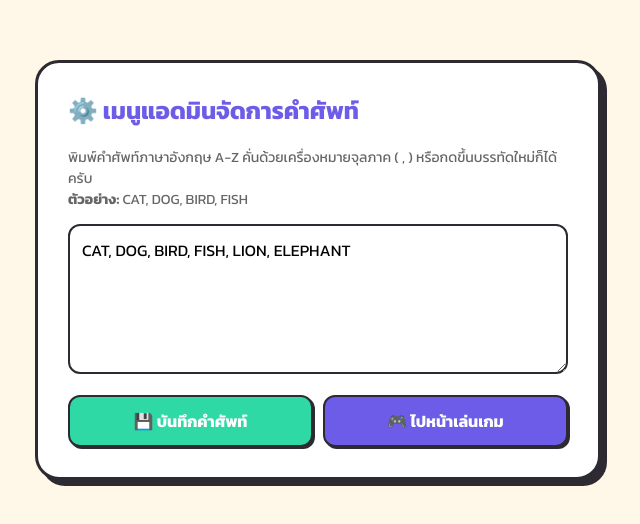
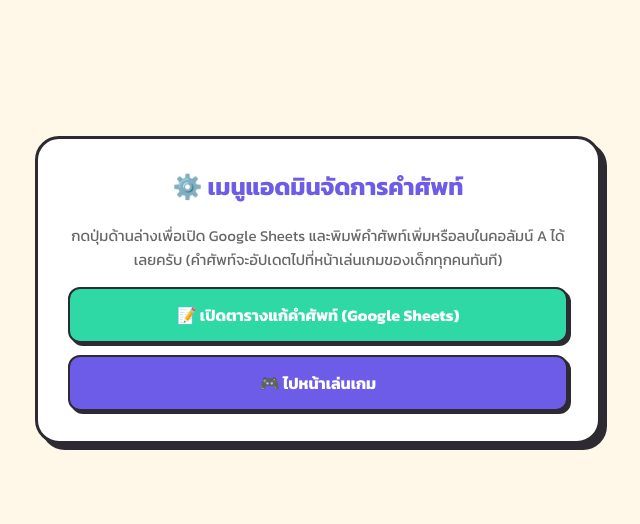
Before and after one commit to Meszeder/Hangman-Game, a plain HTML site: page LA/index.html in a window 1280 px wide. Shown: the part 130-654 px from the top of the page, without its empty margins (322-962 px from the left). Drawn offline with Linux system fonts and the light colour scheme.

Commit message:
Update index.html

```diff
--- a/LA/index.html
+++ b/LA/index.html
@@ -6,128 +6,58 @@
     <title>ระบบจัดการคำศัพท์ (Admin) - LiberalArtsRSU</title>
     <link href="https://fonts.googleapis.com/css2?family=Kanit:wght@400;600;700&display=swap" rel="stylesheet">
     <style>
-        :root {
-            --grape: #6C5CE7;
-            --grass: #2ED9A6;
-            --coral: #FF6B6B;
-            --cream: #FFF7E8;
-            --ink:   #2D2A32;
-        }
         body {
             font-family: 'Kanit', sans-serif;
-            background-color: var(--cream);
-            color: var(--ink);
+            background-color: #FFF7E8;
+            color: #2D2A32;
             display: flex;
             justify-content: center;
             align-items: center;
             min-height: 100vh;
             margin: 0;
             padding: 20px;
-            box-sizing: border-box;
         }
         .card {
             background: #fff;
             padding: 30px;
             border-radius: 24px;
-            border: 3px solid var(--ink);
-            box-shadow: 6px 6px 0 var(--ink);
+            border: 3px solid #2D2A32;
+            box-shadow: 6px 6px 0 #2D2A32;
             max-width: 500px;
             width: 100%;
+            text-align: center;
         }
-        h2 { margin-top: 0; color: var(--grape); }
-        p { color: #666; font-size: 14px; line-height: 1.5; }
-        textarea {
+        h2 { color: #6C5CE7; margin-top: 0; }
+        p { color: #666; font-size: 15px; line-height: 1.6; }
+        .btn {
+            display: block;
             width: 100%;
-            height: 150px;
-            border: 2px solid var(--ink);
-            border-radius: 12px;
-            padding: 12px;
-            font-family: 'Kanit', sans-serif;
-            font-size: 16px;
-            box-sizing: border-box;
-            resize: vertical;
-            outline: none;
-        }
-        textarea:focus { border-color: var(--grape); }
-        .btn-group {
-            display: flex;
-            gap: 10px;
-            margin-top: 15px;
-        }
-        button {
-            flex: 1;
-            padding: 12px;
+            padding: 14px;
+            margin-top: 12px;
             font-family: 'Kanit', sans-serif;
             font-size: 16px;
             font-weight: bold;
-            border: 2px solid var(--ink);
+            border: 2px solid #2D2A32;
             border-radius: 12px;
             cursor: pointer;
-            box-shadow: 2px 2px 0 var(--ink);
-            transition: transform 0.1s;
+            box-shadow: 3px 3px 0 #2D2A32;
+            text-decoration: none;
+            box-sizing: border-box;
         }
-        button:active { transform: translate(2px, 2px); box-shadow: none; }
-        .btn-save { background-color: var(--grass); color: #fff; }
-        .btn-game { background-color: var(--grape); color: #fff; }
+        .btn-sheet { background-color: #2ED9A6; color: #fff; }
+        .btn-game { background-color: #6C5CE7; color: #fff; }
     </style>
 </head>
 <body>
 
 <div class="card">
     <h2>⚙️ เมนูแอดมินจัดการคำศัพท์</h2>
-    <p>พิมพ์คำศัพท์ภาษาอังกฤษ A-Z คั่นด้วยเครื่องหมายจุลภาค ( , ) หรือกดขึ้นบรรทัดใหม่ก็ได้ครับ<br><b>ตัวอย่าง:</b> CAT, DOG, BIRD, FISH</p>
+    <p>กดปุ่มด้านล่างเพื่อเปิด Google Sheets และพิมพ์คำศัพท์เพิ่มหรือลบในคอลัมน์ A ได้เลยครับ (คำศัพท์จะอัปเดตไปที่หน้าเล่นเกมของเด็กทุกคนทันที)</p>
 
-    <textarea id="wordInput" placeholder="ใส่คำศัพท์ที่นี่..."></textarea>
+    <a href="https://docs.google.com/spreadsheets/d/16BJGnDFSjwjIFT57SI5vy0vt0-kVt1DKndFMLw9R_FU/edit?usp=sharing" target="_blank" class="btn btn-sheet">📝 เปิดตารางแก้คำศัพท์ (Google Sheets)</a>
 
-    <div class="btn-group">
-        <button class="btn-save" onclick="saveWords()">💾 บันทึกคำศัพท์</button>
-        <button class="btn-game" onclick="goToGame()">🎮 ไปหน้าเล่นเกม</button>
-    </div>
+    <a href="../" class="btn btn-game">🎮 ไปหน้าเล่นเกม</a>
 </div>
-
-<script>
-    const DEFAULT_WORDS = ["CAT", "DOG", "BIRD", "FISH", "LION", "ELEPHANT"];
-
-    // โหลดคำศัพท์เดิมมาแสดงใน Textarea
-    function loadExistingWords() {
-        const saved = localStorage.getItem('rsu_hangman_words');
-        const words = saved ? JSON.parse(saved) : DEFAULT_WORDS;
-        document.getElementById('wordInput').value = words.join(', ');
-    }
-
-    // บันทึกคำศัพท์ลง LocalStorage (แก้ไขระบบแยกคำศัพท์ให้รองรับ , และ การขึ้นบรรทัดใหม่)
-    function saveWords() {
-        const text = document.getElementById('wordInput').value;
-
-        // แยกคำด้วย , หรือ การขึ้นบรรทัดใหม่
-        const rawWords = text.split(/,|\n/);
-        const cleaned = [];
-
-        for (let word of rawWords) {
-            // ลบช่องว่าง และเปลี่ยนเป็นตัวพิมพ์ใหญ่
-            const trimmed = word.trim().toUpperCase();
-            // เก็บเฉพาะคำที่เป็นภาษาอังกฤษ A-Z เท่านั้น
-            if (/^[A-Z]+$/.test(trimmed)) {
-                cleaned.push(trimmed);
-            }
-        }
-
-        if (cleaned.length === 0) {
-            alert('⚠️ กรุณาใส่คำศัพท์ภาษาอังกฤษ A-Z อย่างน้อย 1 คำ (ห้ามมีตัวเลขหรือภาษาไทย)');
-            return;
-        }
-
-        localStorage.setItem('rsu_hangman_words', JSON.stringify(cleaned));
-        alert(`✅ บันทึกสำเร็จแล้วทั้งหมด ${cleaned.length} คำ!`);
-    }
-
-    // แก้ไขลิงก์กลับหน้าเล่นเกมให้ตรงกับ GitHub Pages
-    function goToGame() {
-        window.location.href = "../";
-    }
-
-    loadExistingWords();
-</script>
 
 </body>
 </html>
```
